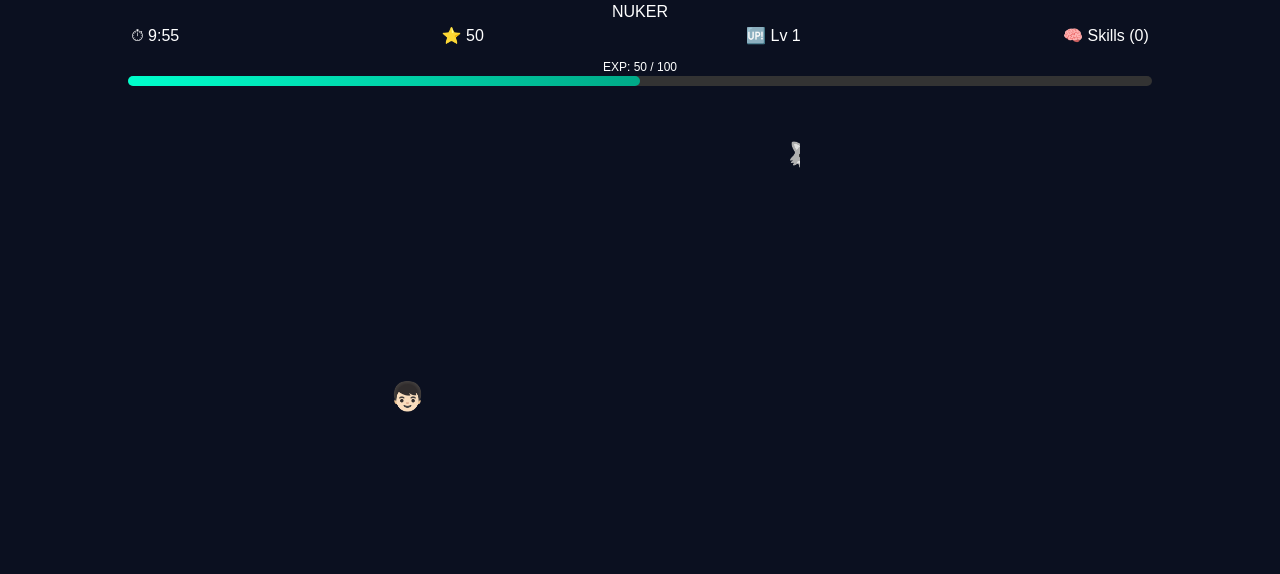
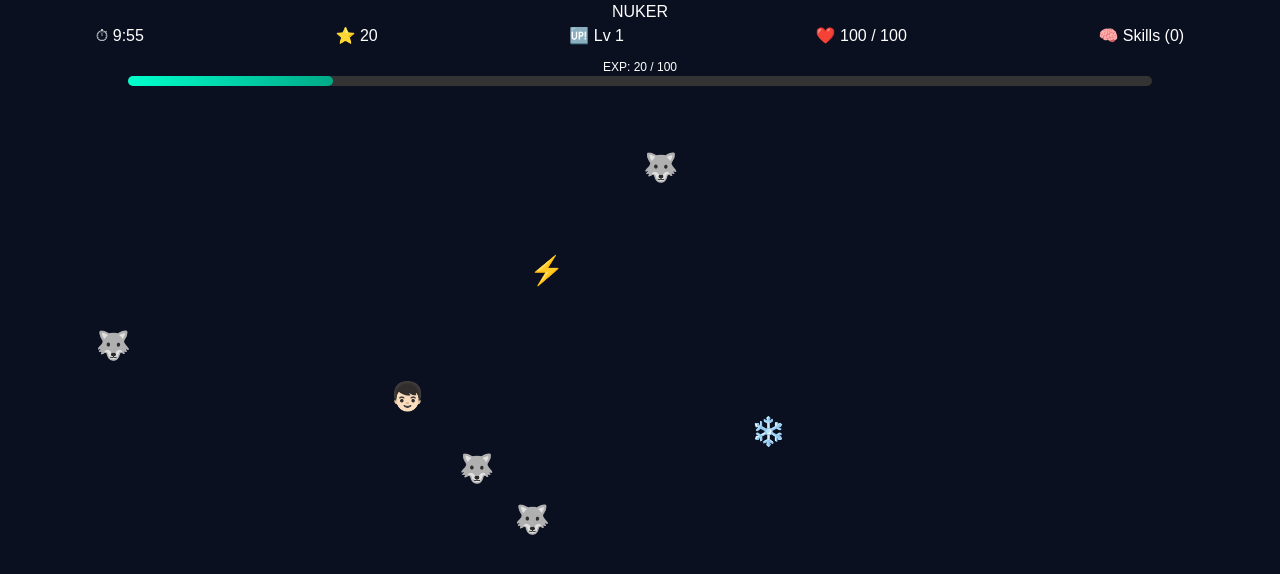
Before and after one commit to iscptoken-ctrl/nuker, a Next.js app in the folder nuker/: page / in a window 1280 px wide. Shown: the top 574 px of the page. Built offline with nearby package versions, Linux system fonts and the light colour scheme.

Commit message:
Add EXP bar and improve skills UI

```diff
--- a/nuker/app/page.tsx
+++ b/nuker/app/page.tsx
@@ -14,6 +14,7 @@ type Enemy = {
   maxHp: number;
   slow: number;
   burn: number;
+  damage: number;
 };
 
 type Nuke = {
@@ -31,15 +32,17 @@ export default function Page() {
   const nukes = useRef<Nuke[]>([]);
   const idRef = useRef(0);
 
-  const hero = { x: 400, y: 300 };
-
-  /* HUD */
   const [time, setTime] = useState(600);
   const [score, setScore] = useState(0);
   const [exp, setExp] = useState(0);
   const [level, setLevel] = useState(1);
 
-  /* Skills */
+  /* HERO */
+  const [heroHP, setHeroHP] = useState(100);
+  const [heroMaxHP, setHeroMaxHP] = useState(100);
+  const hero = { x: 400, y: 300 };
+
+  /* SKILLS */
   const [skillPoints, setSkillPoints] = useState(0);
   const [showSkills, setShowSkills] = useState(false);
   const [skills, setSkills] = useState({
@@ -49,6 +52,7 @@ export default function Page() {
     fireDamage: 0,
     iceSlow: 0,
     iceDamage: 0,
+    hpBoost: 0, // NEW
   });
 
   const nextLevelExp = 100 + (level - 1) * 50;
@@ -67,27 +71,37 @@ export default function Page() {
       setExp((e) => e - nextLevelExp);
       setLevel((l) => l + 1);
       setSkillPoints((p) => p + 1);
+
+      // Hero max HP scaling
+      const newMax = 100 + level * 10 + skills.hpBoost * 5;
+      setHeroMaxHP(newMax);
+      setHeroHP(newMax); // heal full on level up
     }
-  }, [exp, nextLevelExp]);
+  }, [exp, nextLevelExp, level, skills.hpBoost]);
 
   /* SPAWN */
   useEffect(() => {
     const spawn = setInterval(() => {
-      const isBear = Math.random() < 0.1;
+      const r = Math.random();
+      const isBear = r < 0.1;
       const type: EnemyType = isBear ? "bear" : "wolf";
-      const hp = type === "wolf" ? 1 : 2;
+      const baseHP = type === "wolf" ? 10 : 25;
+      const multiplier = type === "wolf" ? 3 : 6;
+
+      const dmg = type === "wolf" ? 1 + level : 3 + level * 1.5;
 
       enemies.current.push({
         id: idRef.current++,
         x: Math.random() * 800,
         y: Math.random() * 600,
         type,
-        hp,
-        maxHp: hp,
+        hp: baseHP + level * multiplier,
+        maxHp: baseHP + level * multiplier,
         slow: 0,
         burn: 0,
+        damage: dmg,
       });
-    }, Math.max(300, 900 - level * 40));
+    }, Math.max(300, 900 - level * 35));
 
     return () => clearInterval(spawn);
   }, [level]);
@@ -115,7 +129,7 @@ export default function Page() {
     }, 500);
 
     return () => clearInterval(fire);
-  }, [skills]);
+  }, [skills, level]);
 
   /* GAME LOOP */
   useEffect(() => {
@@ -128,9 +142,11 @@ export default function Page() {
       ctx.fillStyle = "#0b1020";
       ctx.fillRect(0, 0, 800, 600);
 
+      // Hero
       ctx.font = "28px serif";
       ctx.fillText("👦🏻", hero.x - 10, hero.y + 10);
 
+      // Enemies
       enemies.current.forEach((e) => {
         if (e.burn > 0) {
           e.burn--;
@@ -145,9 +161,16 @@ export default function Page() {
         e.x += (dx / d) * 0.6 * (1 - slow);
         e.y += (dy / d) * 0.6 * (1 - slow);
 
+        // Enemy hits hero
+        const distToHero = Math.hypot(hero.x - e.x, hero.y - e.y);
+        if (distToHero < 20) {
+          setHeroHP((hp) => Math.max(0, hp - e.damage * 0.02));
+        }
+
         ctx.fillText(e.type === "wolf" ? "🐺" : "🐻", e.x, e.y);
       });
 
+      // Nukes
       nukes.current = nukes.current.filter((n) => {
         n.x += n.vx;
         n.y += n.vy;
@@ -163,13 +186,15 @@ export default function Page() {
         );
 
         if (hitEnemy) {
+          const baseDmg = 4 + level * 1.5;
           const dmg =
-            1 +
-            (n.type === "lightning"
-              ? skills.lightningDamage
-              : n.type === "fire"
-              ? skills.fireDamage
-              : skills.iceDamage);
+            baseDmg *
+            (1 +
+              (n.type === "lightning"
+                ? skills.lightningDamage * 0.25
+                : n.type === "fire"
+                ? skills.fireDamage * 0.25
+                : skills.iceDamage * 0.25));
 
           hitEnemy.hp -= dmg;
 
@@ -179,9 +204,9 @@ export default function Page() {
           if (hitEnemy.hp <= 0) {
             setScore((s) => s + (hitEnemy.type === "bear" ? 25 : 10));
             setExp((e) => e + (hitEnemy.type === "bear" ? 20 : 10));
+            enemies.current = enemies.current.filter((en) => en.hp > 0);
           }
 
-          enemies.current = enemies.current.filter((e) => e.hp > 0);
           return false;
         }
 
@@ -192,19 +217,38 @@ export default function Page() {
     };
 
     loop();
-  }, [skills]);
+  }, [skills, level]);
+
+  if (heroHP <= 0)
+    return (
+      <main style={{ color: "white", textAlign: "center" }}>
+        <h1>💀 GAME OVER 💀</h1>
+        <p>Score: {score}</p>
+        <button
+          onClick={() => {
+            setHeroHP(heroMaxHP);
+            enemies.current = [];
+            nukes.current = [];
+            setTime(600);
+          }}
+        >
+          Replay
+        </button>
+      </main>
+    );
 
   return (
     <main style={{ color: "white", textAlign: "center" }}>
       <h1>NUKER</h1>
 
-      <div style={{ display: "flex", justifyContent: "space-around" }}>
+      <div style={{ display: "flex", justifyContent: "space-around", alignItems: "center" }}>
         <div>⏱ {Math.floor(time / 60)}:{String(time % 60).padStart(2, "0")}</div>
         <div>⭐ {score}</div>
         <div>🆙 Lv {level}</div>
-        <button onClick={() => setShowSkills(true)}>
-          🧠 Skills ({skillPoints})
-        </button>
+        <div>
+          ❤️ {Math.floor(heroHP)} / {heroMaxHP}
+        </div>
+        <button onClick={() => setShowSkills(true)}>🧠 Skills ({skillPoints})</button>
       </div>
 
       {/* EXP BAR */}
@@ -226,6 +270,7 @@ export default function Page() {
 
       <canvas ref={canvasRef} />
 
+      {/* Skills Popup */}
       {showSkills && (
         <div
           style={{
@@ -241,7 +286,13 @@ export default function Page() {
         >
           <h2>🧠 SKILLS</h2>
 
-          <div style={{ display: "grid", gridTemplateColumns: "repeat(2, 200px)", gap: 12 }}>
+          <div
+            style={{
+              display: "grid",
+              gridTemplateColumns: "repeat(2, 200px)",
+              gap: 12,
+            }}
+          >
             {Object.entries(skills).map(([k, v]) => (
               <div
                 key={k}
@@ -249,6 +300,12 @@ export default function Page() {
                   if (!skillPoints) return;
                   setSkills((s) => ({ ...s, [k]: v + 1 }));
                   setSkillPoints((p) => p - 1);
+
+                  if (k === "hpBoost") {
+                    const newMax = 100 + level * 10 + (v + 1) * 5;
+                    setHeroMaxHP(newMax);
+                    setHeroHP(newMax);
+                  }
                 }}
                 style={{
                   padding: 12,
@@ -259,7 +316,13 @@ export default function Page() {
                   opacity: skillPoints ? 1 : 0.4,
                 }}
               >
-                <b>{k}</b>
+                <b>
+                  {k
+                    .replace("lightning", "⚡ Lightning ")
+                    .replace("fire", "🔥 Fire ")
+                    .replace("ice", "❄️ Ice ")
+                    .replace("hpBoost", "❤️ HP Boost ")}
+                </b>
                 <div>Level: {v}</div>
               </div>
             ))}
```
